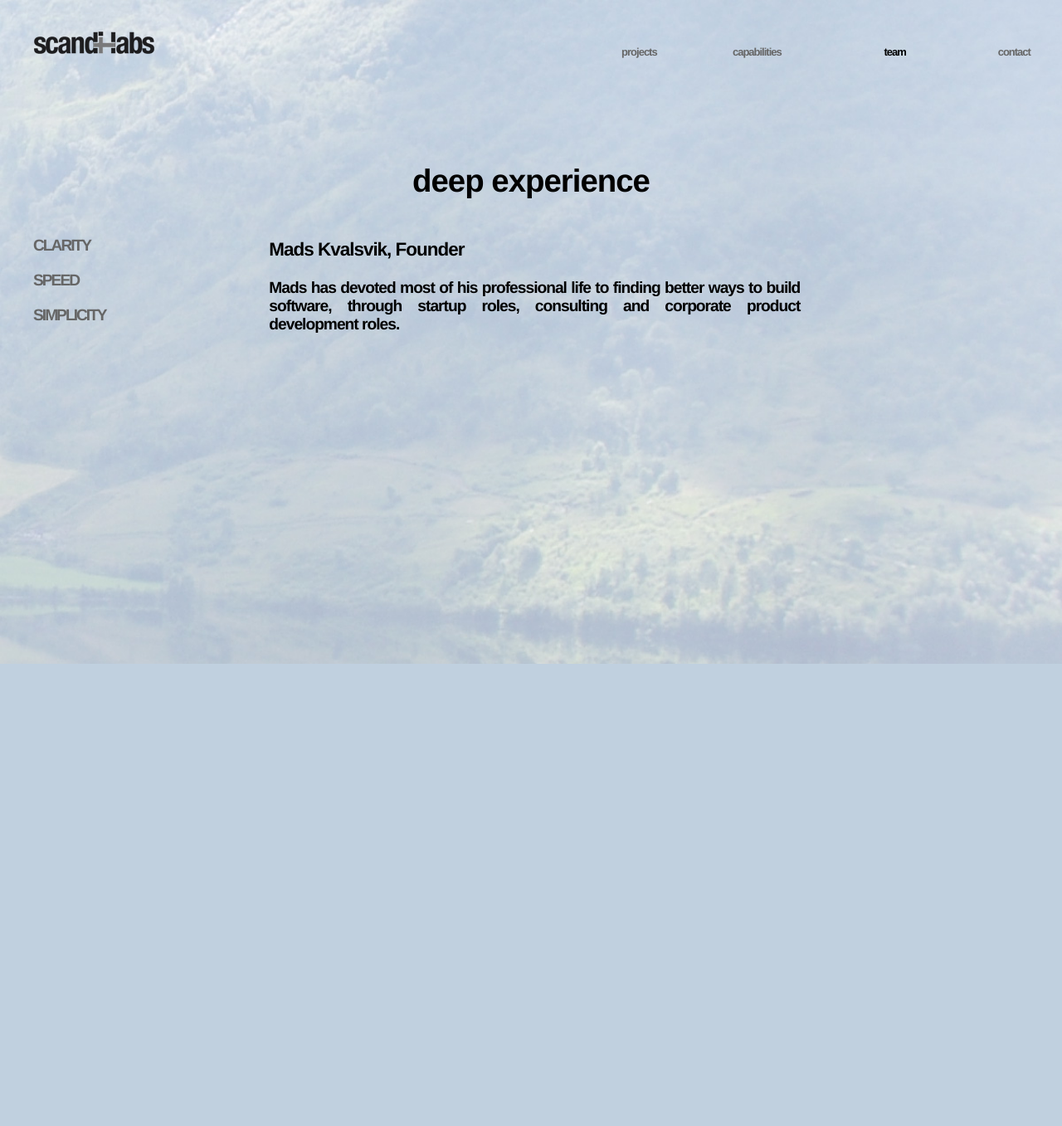
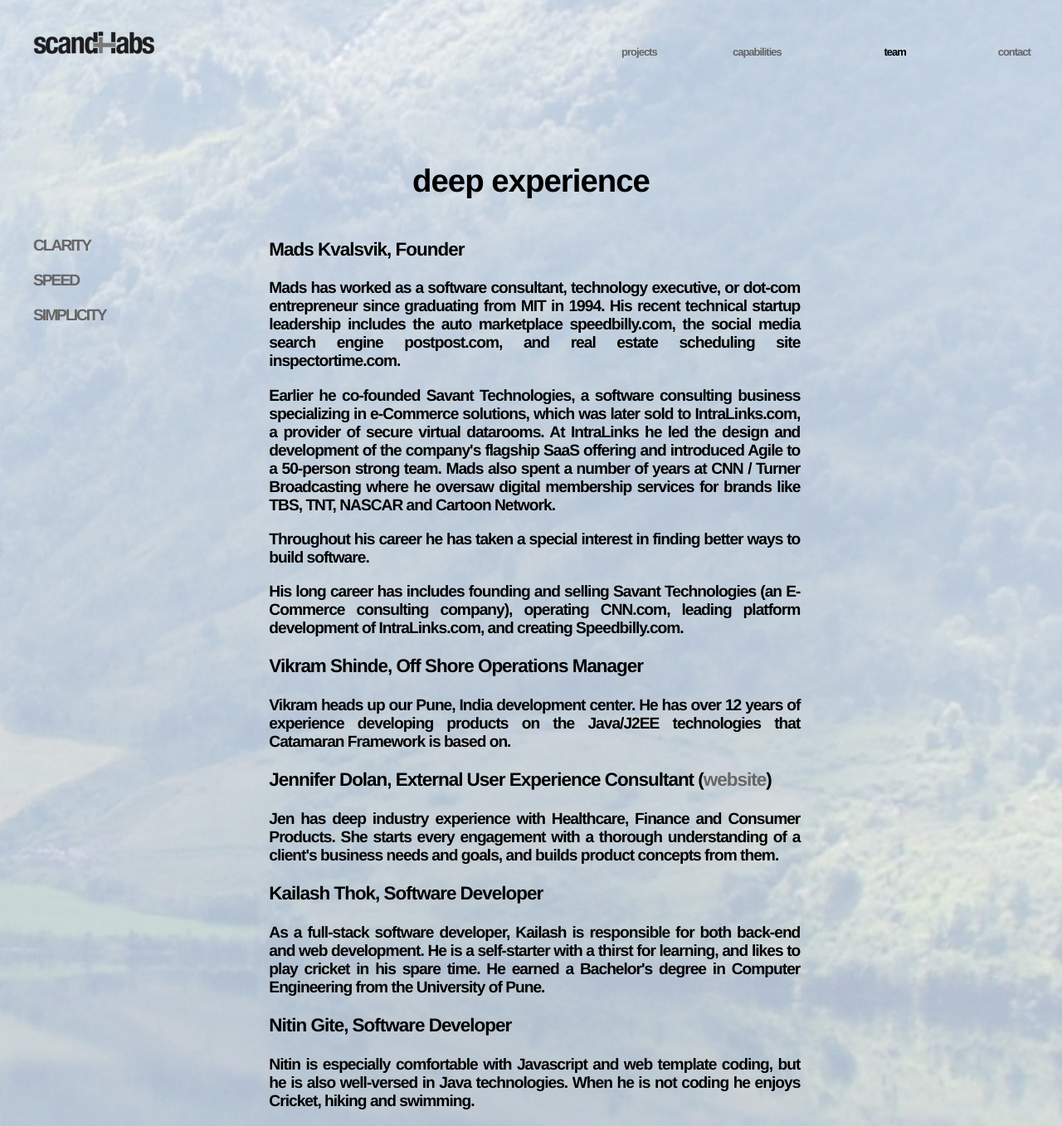
Before and after one commit to scandilabs/scandilabs.com, a PHP site: page /team.php in a window 1280 px wide. Shown: the whole page at 83% size. Before the commit the page ends 800 px from the top, so only its background shows below. Run offline with PHP 8.4, Linux system fonts and the light colour scheme.

Commit message:
added more people

```diff
--- a/team.php
+++ b/team.php
@@ -24,7 +24,22 @@
 
 	            <div class="copyBox">
 	            	<h3>Mads Kvalsvik, Founder</h3>
-	                <p>Mads has devoted most of his professional life to finding better ways to build software, through startup roles, consulting and corporate product development roles.</p>
+	                <p>Mads has worked as a software consultant, technology executive, or dot-com entrepreneur since graduating from MIT in 1994.  His recent technical startup leadership includes the auto marketplace speedbilly.com, the social media search engine postpost.com, and real estate scheduling site inspectortime.com.</p>
+	                <p>Earlier he co-founded Savant Technologies, a software consulting business specializing in e-Commerce solutions, which was later sold to IntraLinks.com, a provider of secure virtual datarooms.  At IntraLinks he led the design and development of the company's flagship SaaS offering and introduced Agile to a 50-person strong team.  Mads also spent a number of years at CNN / Turner Broadcasting where he oversaw digital membership services for brands like TBS, TNT, NASCAR and Cartoon Network.</p>
+	                <p>Throughout his career he has taken a special interest in finding better ways to build software.</p>
+	                <p>His long career has includes founding and selling Savant Technologies (an E-Commerce consulting company), operating CNN.com, leading platform development of IntraLinks.com, and creating Speedbilly.com.</p>
+
+	            	<h3>Vikram Shinde, Off Shore Operations Manager</h3>
+	                <p>Vikram heads up our Pune, India development center.  He has over 12 years of experience developing products on the Java/J2EE technologies that Catamaran Framework is based on.</p>
+
+	            	<h3>Jennifer Dolan, External User Experience Consultant (<a href="http://www.jenniferdolan.com/">website</a>)</h3>
+	                <p>Jen has deep industry experience with Healthcare, Finance and Consumer Products.  She starts every engagement with a thorough understanding of a client's business needs and goals, and builds product concepts from them.</p>
+
+	            	<h3>Kailash Thok, Software Developer</h3>
+	                <p>As a full-stack software developer, Kailash is responsible for both back-end and web development.  He is a self-starter with a thirst for learning, and likes to play cricket in his spare time.  He earned a Bachelor's degree in Computer Engineering from the University of Pune.</p>
+
+	            	<h3>Nitin Gite, Software Developer</h3>
+	                <p>Nitin is especially comfortable with Javascript and web template coding, but he is also well-versed in Java technologies.  When he is not coding he enjoys Cricket, hiking and swimming.</p>
 	            </div>
 	        </div>
         </div>
```
